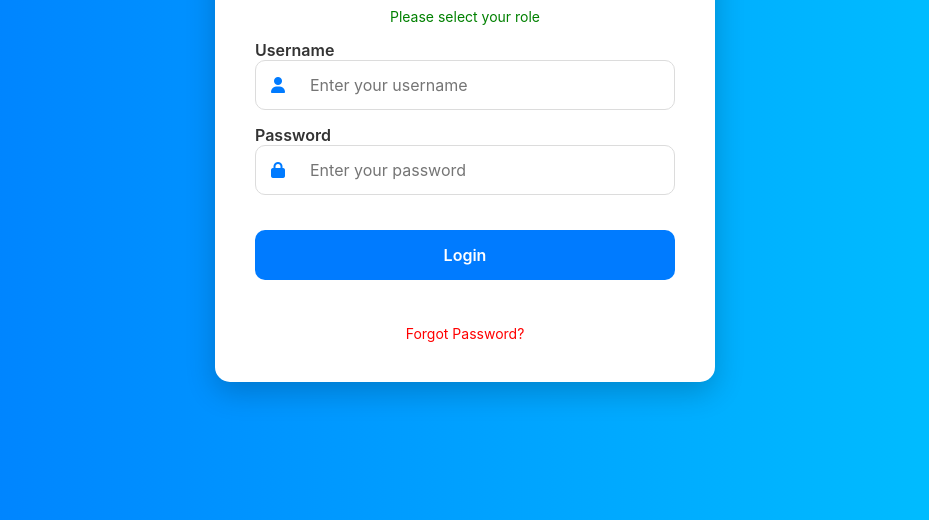
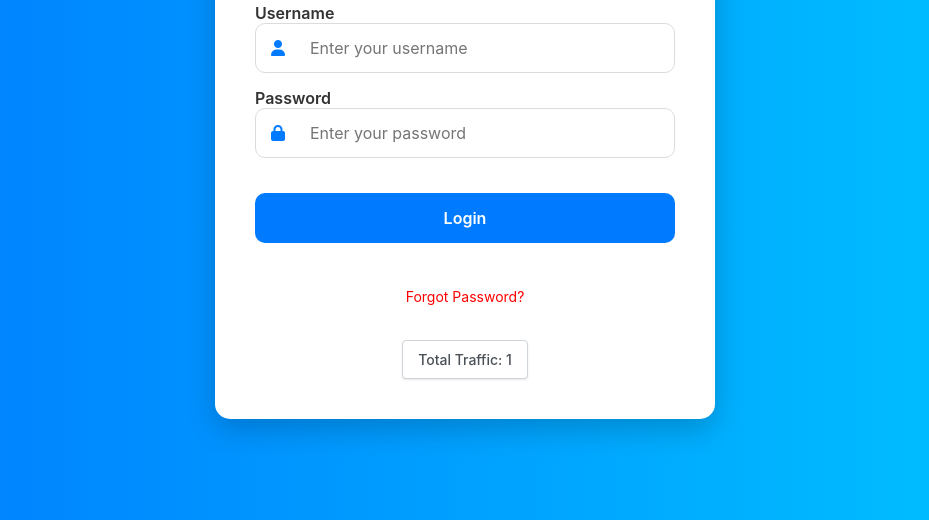
Before and after one commit to pixi-pov/Hostel-Dashboard, a plain HTML site: page index.html in a window 1280 px wide. Shown: the part 280-800 px from the top of the page, without its empty margins (175-1104 px from the left). Drawn offline with Linux system fonts and the light colour scheme.

Commit message:
Added Traffic label

```diff
--- a/index.html
+++ b/index.html
@@ -5,6 +5,7 @@
     <meta name="viewport" content="width=device-width, initial-scale=1.0" />
     <title>Hostel Dashboard Login</title>
     <link rel="stylesheet" href="styles.css" />
+    <link rel="stylesheet" href="https://cdnjs.cloudflare.com/ajax/libs/font-awesome/6.4.0/css/all.min.css" />
     <link
       rel="stylesheet"
       href="https://cdnjs.cloudflare.com/ajax/libs/font-awesome/6.4.0/css/all.min.css"
@@ -72,6 +73,9 @@
           </button>
           <p id="forgot-password" class="forgot-password">Forgot Password?</p>
           <p id="forgot-password-message" class="forgot-password-message"></p>
+          <p id="traffic-counter">
+            Total Visits: <span class="traffic-number">12345</span>
+          </p>
         </form>
       </div>
     </div>
--- a/script.js
+++ b/script.js
@@ -4,6 +4,7 @@ document.addEventListener("DOMContentLoaded", function () {
   const forgotPassword = document.getElementById("forgot-password");
   const forgotPasswordMessage = document.getElementById("forgot-password-message");
   const roleMessage = document.getElementById("role-message");
+  const trafficCounter = document.getElementById("traffic-counter"); // Use existing HTML element
 
   // Define passwords and usernames for each role
   const credentials = {
@@ -24,6 +25,17 @@ document.addEventListener("DOMContentLoaded", function () {
       usernames: ["admin1", "admin2"], // Replace with actual usernames
     },
   };
+
+  // Initialize and display traffic count using the existing HTML element
+  const initializeTrafficCount = () => {
+    let trafficCount = parseInt(localStorage.getItem("trafficCount")) || 0; // Get the current count or initialize to 0
+    trafficCount++; // Increment count
+    localStorage.setItem("trafficCount", trafficCount); // Save the updated count to localStorage
+    trafficCounter.textContent = `Total Traffic: ${trafficCount}`; // Update the existing HTML element
+  };
+
+  // Initial call to update the counter display on page load
+  initializeTrafficCount();
 
   form.addEventListener("submit", function (event) {
     event.preventDefault(); // Prevent form from submitting normally
@@ -54,7 +66,6 @@ document.addEventListener("DOMContentLoaded", function () {
             window.location.href = "./Comp/Admin Dashboard/index.html"; // Update with the correct path
             break;
           default:
-            // Handle unexpected role values if necessary
             break;
         }
       } else {
--- a/styles.css
+++ b/styles.css
@@ -129,3 +129,39 @@
     margin-top: 10px;
     display: none; /* Hidden by default */
   }
+  #traffic-counter {
+    margin-top: 20px;
+    font-size: 14px;
+    color: #495057;
+    font-weight: 500;
+    background-color: #ffffff;
+    padding: 10px 15px;
+    border-radius: 4px;
+    text-align: center;
+    border: 1px solid #ced4da;
+    box-shadow: 0 1px 2px rgba(0, 0, 0, 0.1);
+    width: max-content;
+    margin-left: auto;
+    margin-right: auto;
+    display: flex;
+    align-items: center;
+    gap: 8px;
+    transition: background-color 0.3s ease, color 0.3s ease;
+  }
+  #traffic-counter .traffic-number {
+    color: #343a40;
+    font-size: 16px;
+    font-weight: 600;
+    transition: color 0.3s ease;
+  }
+  #traffic-counter:hover {
+    background-color: #e3f2fd;
+    color: #0d6efd;
+    border-color: #0d6efd;
+  }
+  #traffic-counter:hover #traffic-icon {
+    color: #0d6efd;
+  }
+  #traffic-counter:hover .traffic-number {
+    color: #0d6efd;
+  }
```
